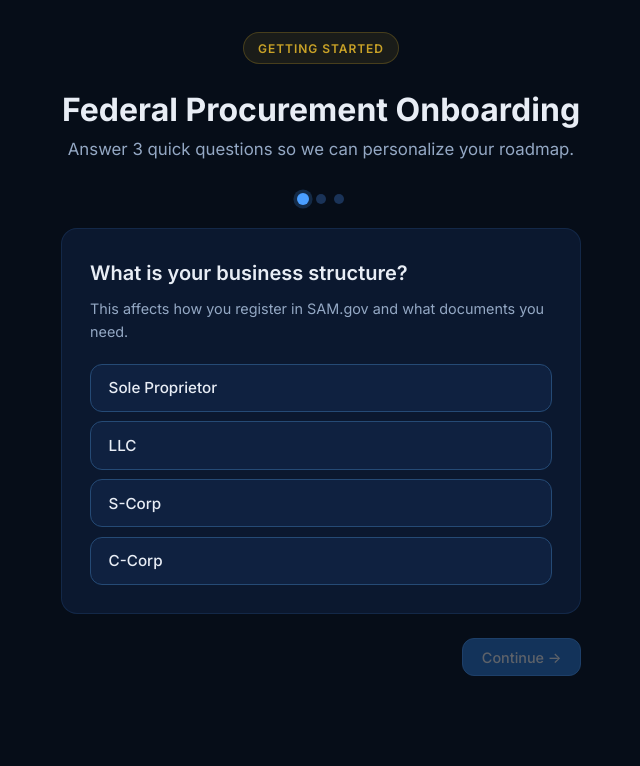
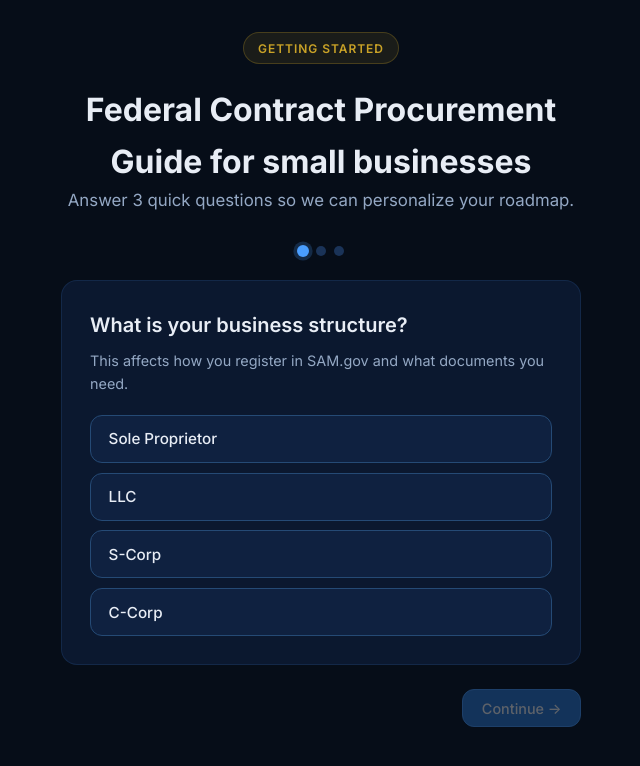
Before and after one commit to vikramravi173-cyber/Federal-Procurement-Onboarding-Guide, a React (Vite) app: page / in a window 1280 px wide. Shown: the top 766 px of the page, without its empty margins (319-959 px from the left). Built offline with nearby package versions, Linux system fonts and the light colour scheme.

Commit message:
Rename title to Federal Contract Procurement Guide for small businesses
Co-authored-by: Vikram Ravi <vikramravi173-cyber@users.noreply.github.com>

```diff
--- a/index.html
+++ b/index.html
@@ -5,7 +5,7 @@
     <link rel="icon" type="image/svg+xml" href="/favicon.svg" />
     <meta name="viewport" content="width=device-width, initial-scale=1.0" />
     <meta name="description" content="A step-by-step guide to help small businesses navigate federal procurement — from SAM.gov registration to your first bid." />
-    <title>Federal Procurement Onboarding Guide</title>
+    <title>Federal Contract Procurement Guide for small businesses</title>
   </head>
   <body>
     <div id="root"></div>
--- a/src/App.tsx
+++ b/src/App.tsx
@@ -132,7 +132,7 @@ function App() {
     <div className="app">
       <header className="hero">
         <div className="hero-badge">Personalized Guide</div>
-        <h1>Federal Procurement Onboarding</h1>
+        <h1>Federal Contract Procurement Guide for small businesses</h1>
         <p className="hero-subtitle">
           Your roadmap as a {getStructureLabel(profile.businessStructure)} in{' '}
           {getIndustryLabel(profile.industry)}
--- a/src/components/IntakeForm.tsx
+++ b/src/components/IntakeForm.tsx
@@ -101,7 +101,7 @@ export function IntakeForm({ onComplete }: IntakeFormProps) {
     <div className="intake">
       <div className="intake-header">
         <div className="hero-badge">Getting Started</div>
-        <h1>Federal Procurement Onboarding</h1>
+        <h1>Federal Contract Procurement Guide for small businesses</h1>
         <p className="hero-subtitle">
           Answer 3 quick questions so we can personalize your roadmap.
         </p>
```
Also changed, not shown: 1 other file (tests, documents, lock files or other folders).
